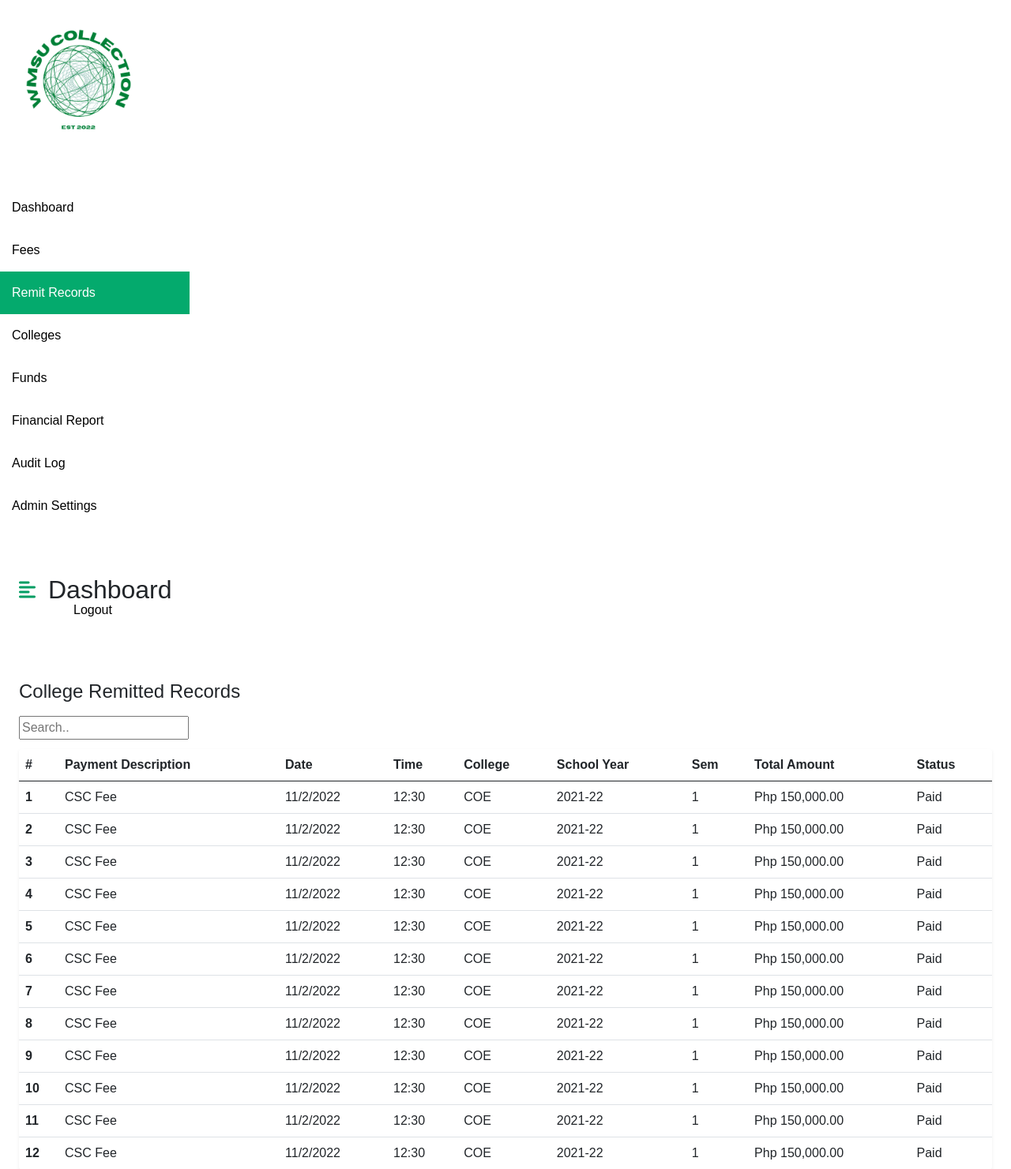
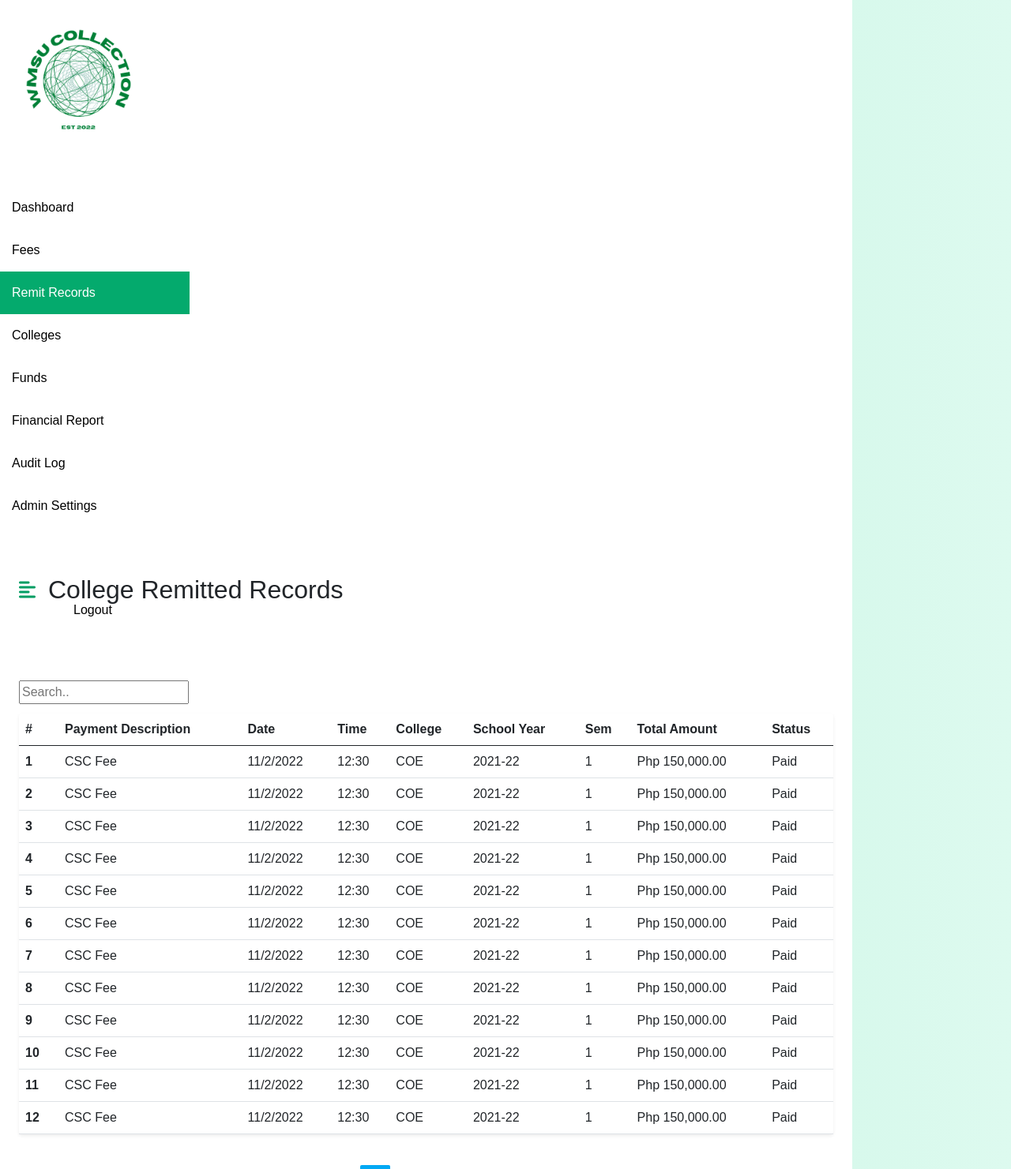
Before and after one commit to LurDooDev/wmsu-collection-system, a PHP site: page /remit-records/remit-records.php in a window 1280 px wide. Shown: the top 1481 px of the page at 79% size. Run offline with PHP 8.4, Linux system fonts and the light colour scheme; some libraries are stand-ins or nearby versions.

Commit message:
Update remit-records.php

```diff
--- a/remit-records/remit-records.php
+++ b/remit-records/remit-records.php
@@ -44,7 +44,7 @@
     <nav class="navbar navbar-expand-lg navbar-light bg-active py-4 px-4">
         <div class="d-flex align-items-center">
             <i class="fas fa-align-left primary-text fs-4 me-3" id="menu-toggle"></i>
-            <h2 class="fs-2 m-0">Dashboard</h2>
+            <h2 class="fs-2 m-0">College Remitted Records</h2>
         </div>
     </nav>
     <div class="container-fluid px-4">
@@ -52,7 +52,6 @@
                     <div class="col-md-3">
                     <div class="col-md-3">
                         <div class="row my-5">
-                            <h3 class="fs-4 mb-3">College Remitted Records</h3>
                             <div class="col-md-3" id="topnav">
                                 <form action="Search">
                                 <input type="text" placeholder="Search.."></i>
```
